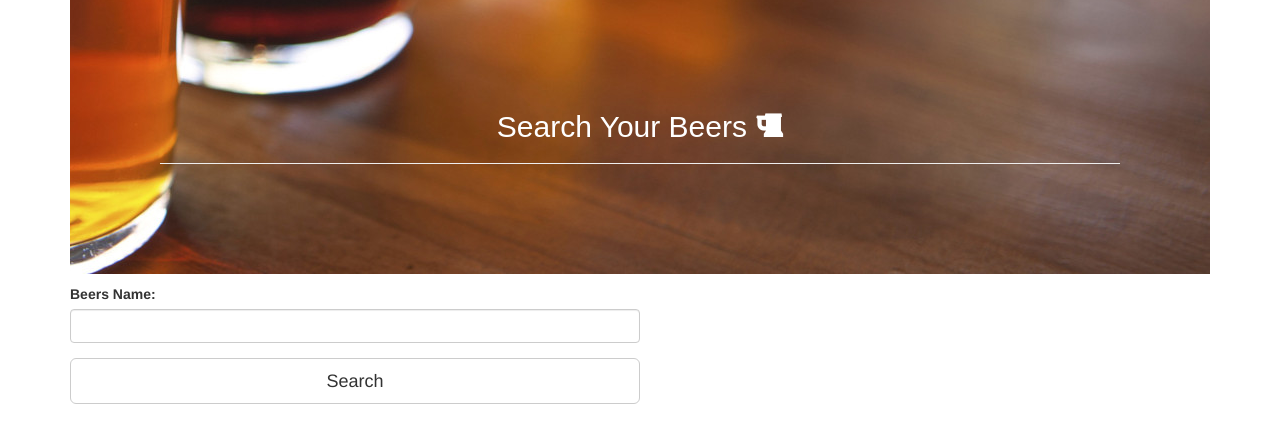
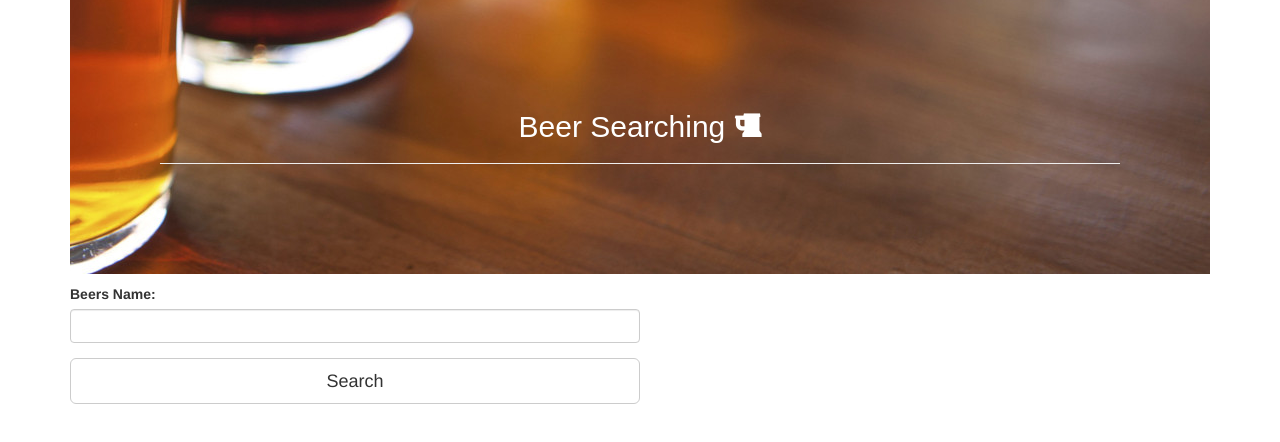
Before and after one commit to pondchance/beer-api, a website: page index.html in a window 1280 px wide. Drawn offline with nearby package versions, Linux system fonts and the light colour scheme.

Commit message:
Add index

```diff
--- a/index.html
+++ b/index.html
@@ -29,7 +29,7 @@
 <body>
     <div class="container">
             <div id="example1">
-                 <h2>Search Your Beers <i class="fa fa-beer "></i></h2><hr>
+                 <h2>Beer Searching <i class="fa fa-beer "></i></h2><hr>
             </div>
 
         <p></p>
```
